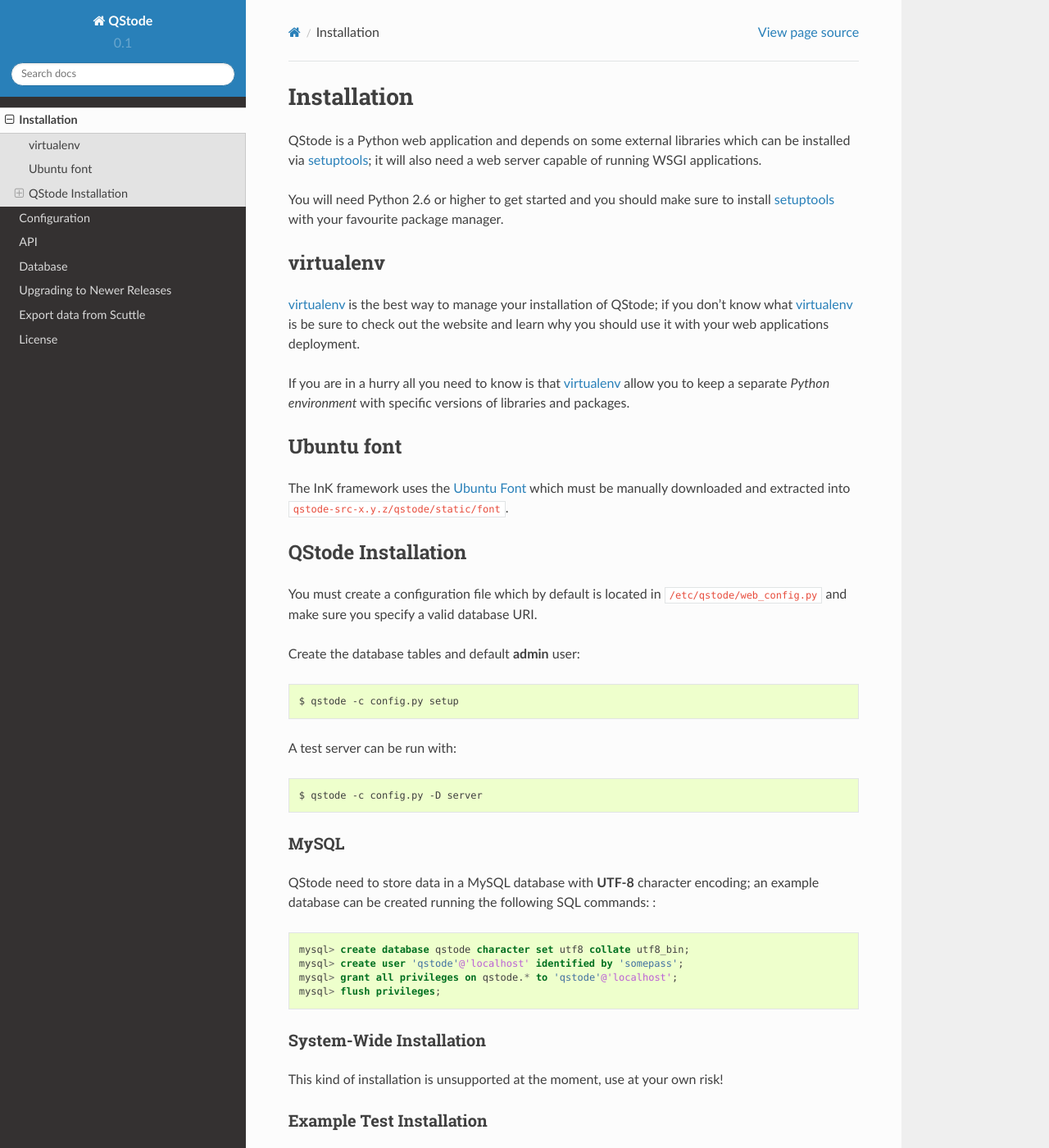
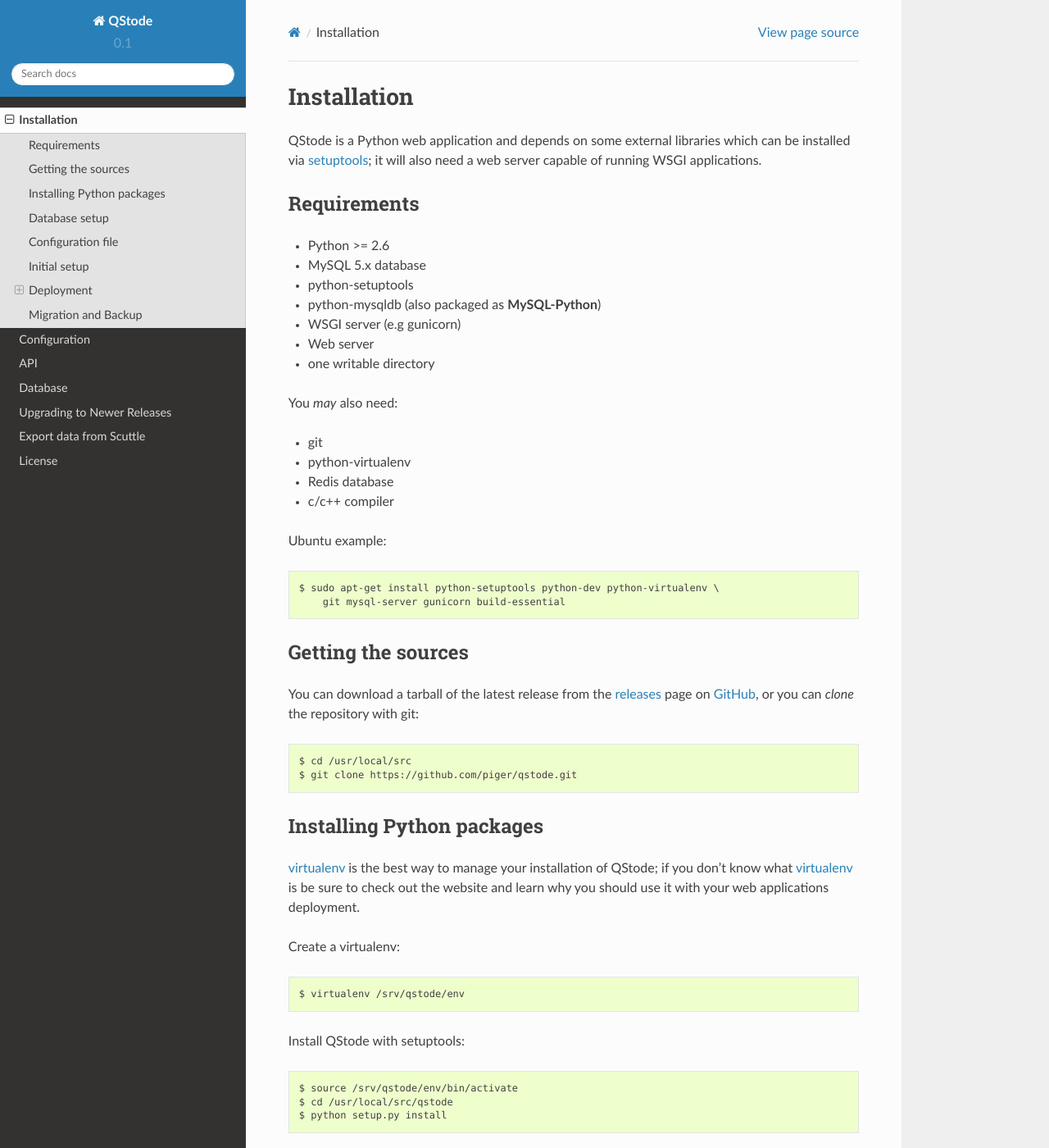
Before and after one commit to piger/qstode, a Sphinx documentation site: the page built from doc/installation.rst, in a window 1280 px wide and 1400 px high. Shown: the whole window at 82% size. Built offline with Sphinx 7.4.7 and the Read the Docs theme 2.0.0, drawn with Linux system fonts in a browser that asks for light colours; some of the changed text lies outside the part shown.

Commit message:
updated documentation

```diff
--- a/doc/installation.rst
+++ b/doc/installation.rst
@@ -5,44 +5,58 @@
 libraries which can be installed via `setuptools`_; it will also need a
 web server capable of running WSGI applications.
 
-You will need Python 2.6 or higher to get started and you should make
-sure to install `setuptools`_ with your favourite package manager.
+Requirements
+------------
 
-virtualenv
-----------
+* Python >= 2.6
+* MySQL 5.x database
+* python-setuptools
+* python-mysqldb (also packaged as **MySQL-Python**)
+* WSGI server (e.g gunicorn)
+* Web server
+* one writable directory
+
+You *may* also need:
+
+* git
+* python-virtualenv
+* Redis database
+* c/c++ compiler
+
+Ubuntu example::
+
+  $ sudo apt-get install python-setuptools python-dev python-virtualenv \
+      git mysql-server gunicorn build-essential
+
+Getting the sources
+-------------------
+
+You can download a tarball of the latest release from the `releases`_ page
+on `GitHub`_, or you can *clone* the repository with git::
+
+  $ cd /usr/local/src
+  $ git clone https://github.com/piger/qstode.git
+
+Installing Python packages
+--------------------------
 
 `virtualenv`_ is the best way to manage your installation of QStode;
 if you don't know what `virtualenv`_ is be sure to check out the
 website and learn why you should use it with your web applications
 deployment.
 
-If you are in a hurry all you need to know is that `virtualenv`_
-allow you to keep a separate *Python environment* with specific
-versions of libraries and packages.
+Create a virtualenv::
 
-Ubuntu font
------------
+  $ virtualenv /srv/qstode/env
 
-The InK framework uses the `Ubuntu Font`_ which must be manually
-downloaded and extracted into ``qstode-src-x.y.z/qstode/static/font``.
+Install QStode with setuptools::
 
-QStode Installation
--------------------
+  $ source /srv/qstode/env/bin/activate
+  $ cd /usr/local/src/qstode
+  $ python setup.py install
 
-You must create a configuration file which by default is located in
-``/etc/qstode/web_config.py`` and make sure you specify a valid database
-URI.
-
-Create the database tables and default **admin** user::
-
-   $ qstode -c config.py setup
-
-A test server can be run with::
-
-   $ qstode -c config.py -D server
-
-MySQL
-'''''
+Database setup
+--------------
 
 QStode need to store data in a MySQL database with **UTF-8** character
 encoding; an example database can be created running the following
@@ -55,32 +69,33 @@
   mysql> grant all privileges on qstode.* to 'qstode'@'localhost';
   mysql> flush privileges;
 
+Configuration file
+------------------
 
-System-Wide Installation
-''''''''''''''''''''''''
+See :doc:`configuration` for details about the configuration file.
 
-This kind of installation is unsupported at the moment, use at your
-own risk!
+Initial setup
+-------------
 
-Example Test Installation
-'''''''''''''''''''''''''
+You must create a configuration file in a directory readable by the
+WSGI server process, for example ``/etc/qstode/config.py``.
 
-Here we describe an example **test** installation within a virtualenv:
+To create the database tables and the admin user (remember to activate
+the virtualenv first!)::
 
-.. code-block:: console
+  $ source /srv/qstode/env/bin/activate
+  $ qstode -c /etc/qstode/config.py setup
 
-   $ mkdir -p /srv/www/qstode /etc/qstode
-   $ cd /srv/www/qstode
-   $ virtualenv env
-   $ source env/bin/activate
-   $ git clone https://github.com/piger/qstode.git
-   $ cd qstode
-   $ python setup.py develop
-   $ cp flask_config_sample.py /etc/qstode/web_config.py
-   $ qstode -c /etc/qstode/web_config.py setup
-   $ qstode -c /etc/qstode/web_config.py -D server
+You can test your installation by running a local server with the command::
 
-Now you have a test server running on http://127.0.0.1:5000
+  $ qstode -c /etc/qstode/config.py server
+
+A **DEBUG** mode is also available::
+
+  $ qstode -c /etc/qstode/config.py -D server
+
+Deployment
+----------
 
 Deployment with uWSGI
 '''''''''''''''''''''
@@ -91,14 +106,12 @@
 
    [uwsgi]
    plugin = python
-   virtualenv = /srv/www/qstode/env
+   virtualenv = /srv/qstode/env
    module = qstode.main
    callable = run_wsgi
    stats = 127.0.0.1:9191
-   env = APP_CONFIG=/etc/qstode/web_config.py
+   env = APP_CONFIG=/etc/qstode/config.py
    threads = 4
-   # fix a buffer size problem related to Flask-OpenID
-   buffer-size = 10240
 
 A sample configuration for nginx:
 
@@ -113,10 +126,10 @@
 
       server_name example.com;
 
-      root /srv/www/qstode/htdocs;
+      root /srv/qstode/htdocs;
 
       location /static/ {
-          root /path/to/qstode-src-x.y.z/qstode/;
+          root /usr/local/src/qstode/qstode/;
           expires 15d;
           add_header Pragma public;
           add_header Cache-Control "public, must-revalidate, proxy-revalidate";
@@ -153,6 +166,7 @@
 
 
 .. _setuptools: https://pypi.python.org/pypi/setuptools
+.. _releases: https://github.com/piger/qstode/releases
+.. _GitHub: https://github.com/piger/qstode
 .. _virtualenv: http://www.virtualenv.org/en/latest/
 .. _uWSGI: https://github.com/unbit/uwsgi
-.. _Ubuntu Font: http://font.ubuntu.com/
```
Also changed, not shown: other parts of doc/installation.rst (+2 -2 lines).
